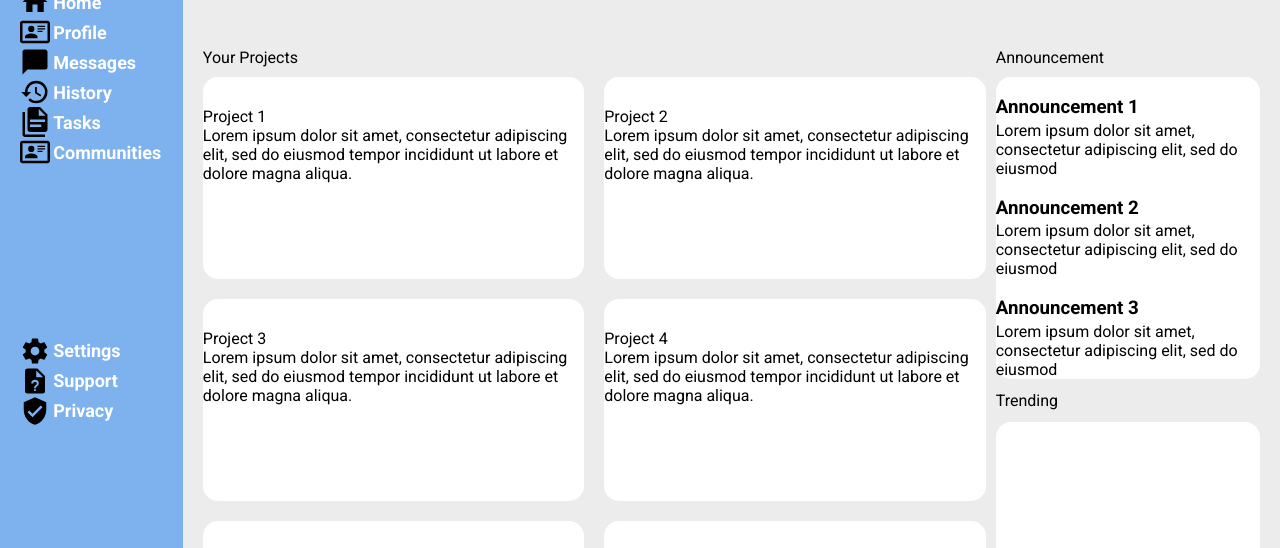
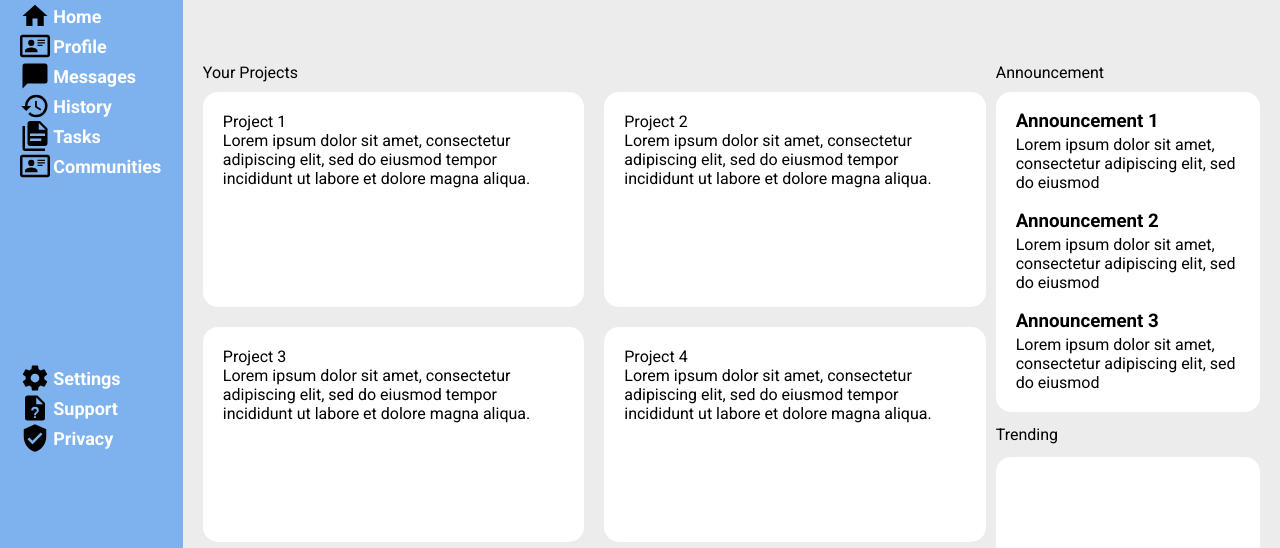
Before and after one commit to vishwakarma13/admin-dashboard, a plain HTML site: page index.html in a window 1280 px wide. Shown: the part 211-759 px from the top of the page. Drawn offline with Linux system fonts and the light colour scheme.

Commit message:
add paddings to cards

```diff
--- a/style.css
+++ b/style.css
@@ -1,7 +1,6 @@
 body {
     margin: 0;
     font-family: "Roboto", sans-serif;
-
 }
 
 .container {
@@ -241,3 +240,13 @@ div img {
 h3 {
     margin-bottom: 1%;
 }
+
+.announcement-card {
+    padding-left: 20px;
+    padding-right: 20px;
+    padding-bottom: 20px;
+}
+
+.project {
+    padding: 20px;
+}
```
